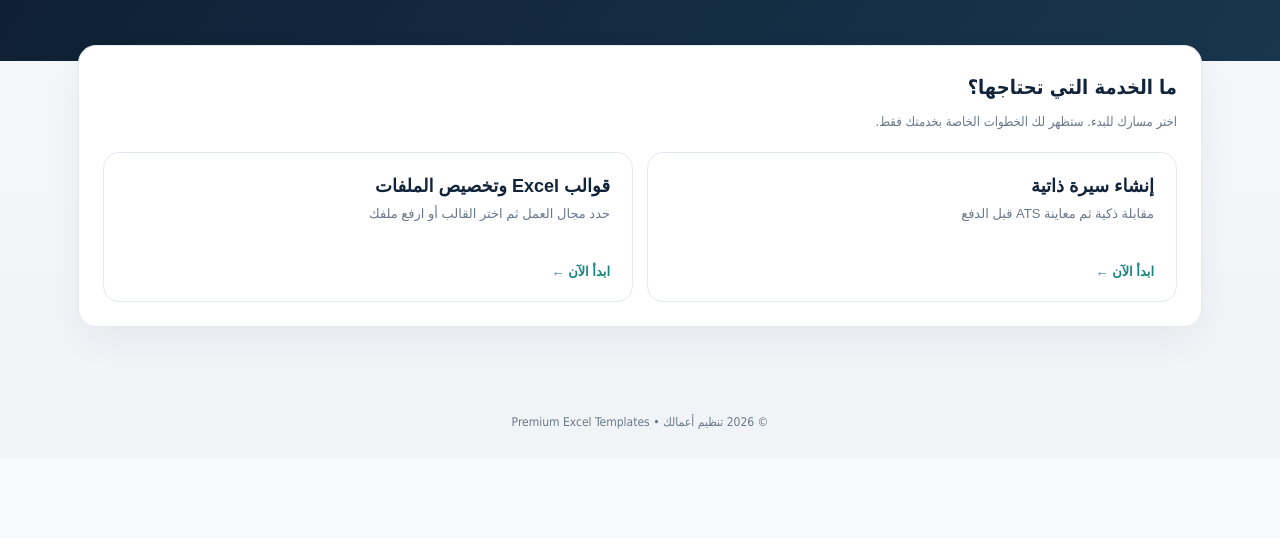
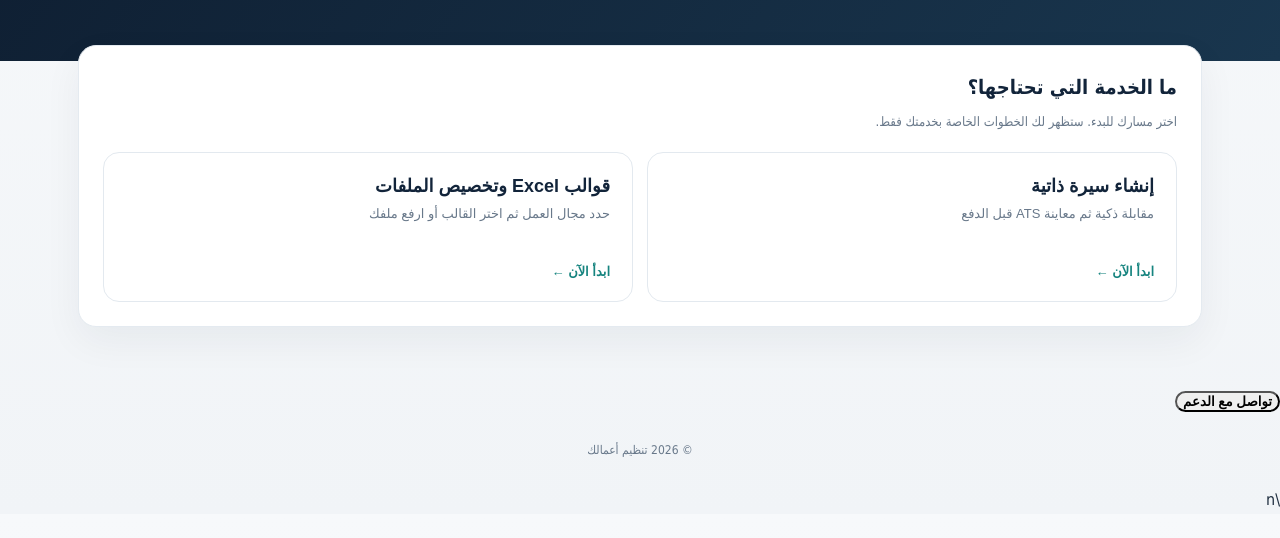
Before and after one commit to Mohammedqanaam/Mohammed-Aldosari-AI-OI, a website: page index.html in a window 1280 px wide. Shown: the part 262-800 px from the top of the page. Drawn offline with Linux system fonts and the light colour scheme; no server answers.

Commit message:
Add customer support chat entry point

```diff
--- a/index.html
+++ b/index.html
@@ -86,8 +86,8 @@
 <aside class="pricebox"><div class="muted">STANDARD TEMPLATE</div><div class="price">$5</div><div class="muted">دفعة واحدة • USD</div><p style="font-size:13px" id="selectedProductName">القالب القياسي المحدد</p><div id="paypal-button-container"><button class="btn gold" id="payBtn" type="button" style="width:100%">جارٍ تجهيز الدفع الآمن…</button></div><p class="muted">القوالب القياسية بسعر موحد. التخصيص المتقدم وعمل ملفات من بياناتك له عرض سعر منفصل بعد المراجعة.</p><button class="btn" id="downloadBtn" disabled style="width:100%;margin-top:8px">🔒 التحميل بعد تأكيد الدفع</button></aside></div>
 </section>
 </main>
-<footer>© 2026 تنظيم أعمالك • Premium Excel Templates</footer>
+<section id="support-widget" class="support-widget"><button id="support-toggle" type="button" aria-expanded="false">تواصل مع الدعم</button><div id="support-panel" class="support-panel" hidden><div class="support-head"><b>مركز خدمة العملاء</b><button id="support-close" type="button" aria-label="إغلاق">×</button></div><div id="support-start"><p>اكتب بياناتك ورسالتك، وسيتابع موظف الدعم طلبك ويرد عليك هنا.</p><input id="support-name" placeholder="الاسم الكامل" maxlength="90"><input id="support-phone" placeholder="رقم الجوال" type="tel" maxlength="20"><input id="support-email" placeholder="البريد الإلكتروني" type="email" maxlength="160"><textarea id="support-first-message" placeholder="كيف نقدر نخدمك؟" maxlength="3000"></textarea><button id="support-open" type="button">إرسال إلى الدعم</button></div><div id="support-thread" hidden><div id="support-messages" aria-live="polite"></div><textarea id="support-reply" placeholder="اكتب رسالتك..." maxlength="3000"></textarea><button id="support-send" type="button">إرسال</button></div><p id="support-status" role="status"></p></div></section><footer>© 2026 تنظيم أعمالك</footer>
 <script src="https://cdn.jsdelivr.net/npm/xlsx@0.18.5/dist/xlsx.full.min.js"></script>
 <script src="/cv-voice.js" defer></script>
-<script src="/storefront.js" defer></script>
+<script src="/storefront.js" defer></script>\n<script src="/support.js" defer></script>
 </body></html>
```
